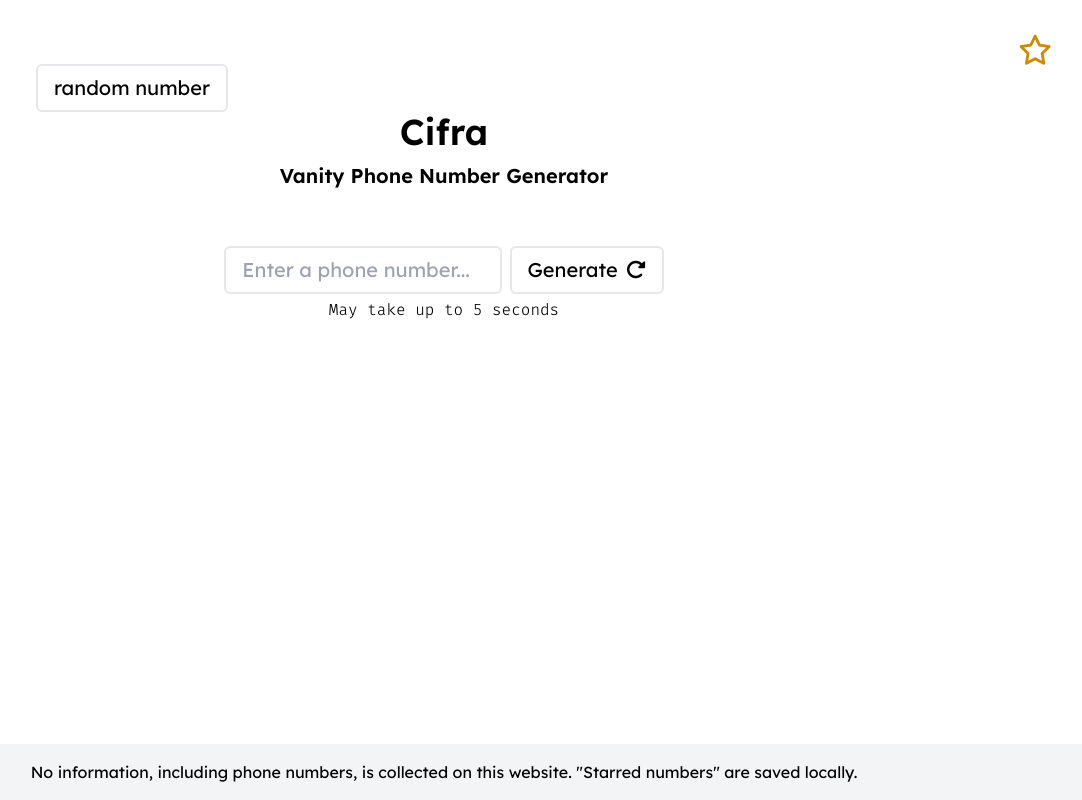
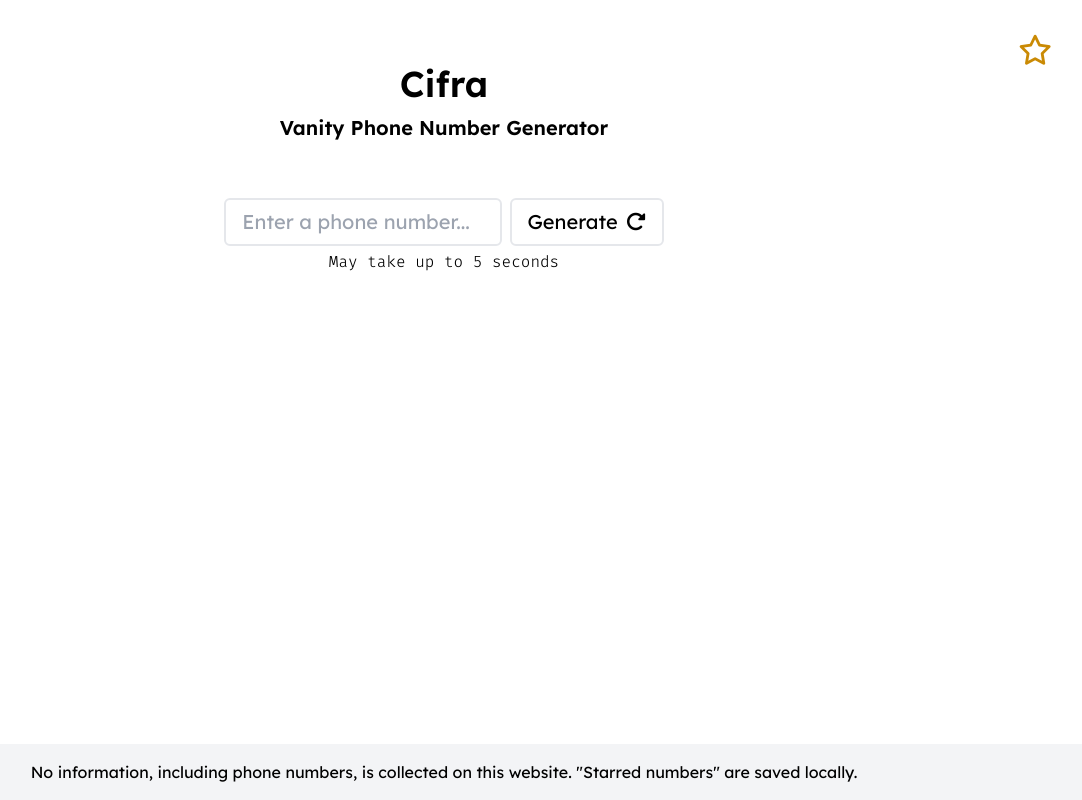
Before and after one commit to jakeo-dev/cifra, a website: page index.html in a window 1280 px wide. Shown: the whole page, without its empty margins (196-1278 px from the left). Drawn offline with Linux system fonts and the light colour scheme.

Commit message:
hide random number button

```diff
--- a/index.html
+++ b/index.html
@@ -23,9 +23,9 @@
 
     <!-- <button onclick='localStorage.clear()' class='text-3xl border-4 border-red-500 hover:bg-red-300'>CLEAR
         EVERYTHING</button> -->
-    <button onclick='randomNum()'
+    <!-- <button onclick='randomNum()'
         class='text-xl border-2 rounded-md px-4 py-2 mt-2 md:mt-0 md:ml-2 hover:bg-gray-100 active:bg-gray-200 transition-all'>random
-        number</button>
+        number</button> -->
 
     <div class='absolute top-6 right-6 md:top-8 md:right-8 inline-block w-72'>
         <button class='float-right text-3xl text-yellow-600 hover:text-yellow-500 active:text-yellow-400 transition-all'
```
